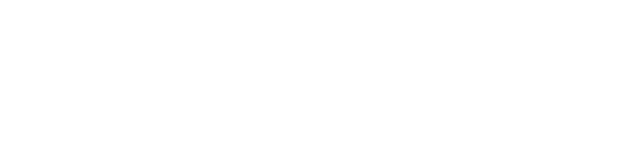
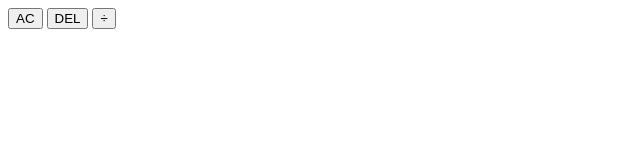
Before and after one commit to aidameilune/calculator, a plain HTML site: page index.html in a window 1280 px wide. Shown: the whole page, without its empty margins (0-640 px from the left). Drawn offline with Linux system fonts and the light colour scheme.

Commit message:
Add files via upload

```diff
--- a/index.html
+++ b/index.html
@@ -8,5 +8,15 @@
     <link rel="stylesheet" href="style.css" />
     <script src="script.js" defer></script>
   </head>
-  <body></body>
+  <body>
+    <div class="calculator-grid">
+      <div class="output">
+        <div class="previous-operand"></div>
+        <div class="current-operand"></div>
+      </div>
+      <button class="span-two">AC</button>
+      <button>DEL</button>
+      <button>÷</button>
+    </div>
+  </body>
 </html>
```
